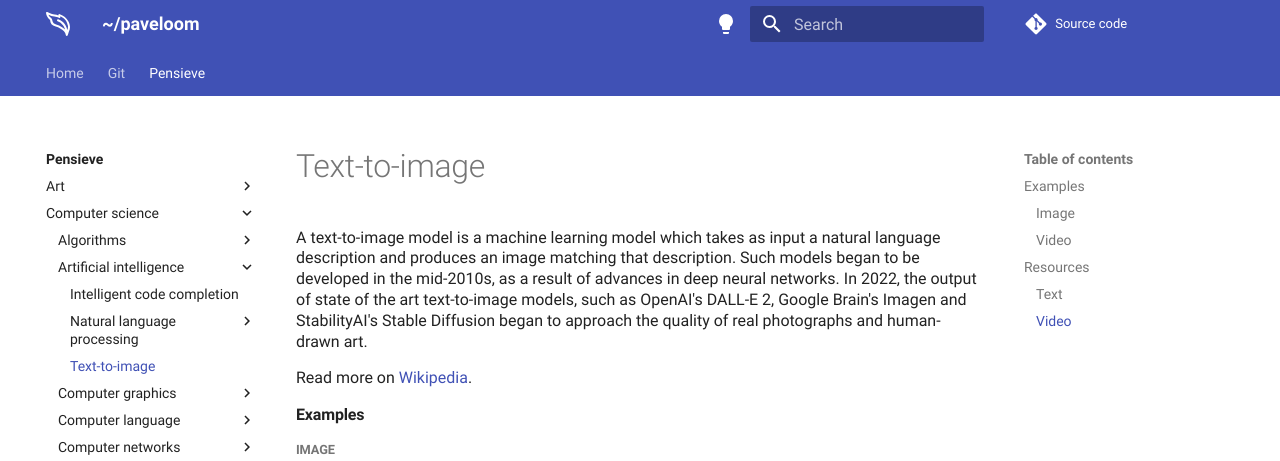
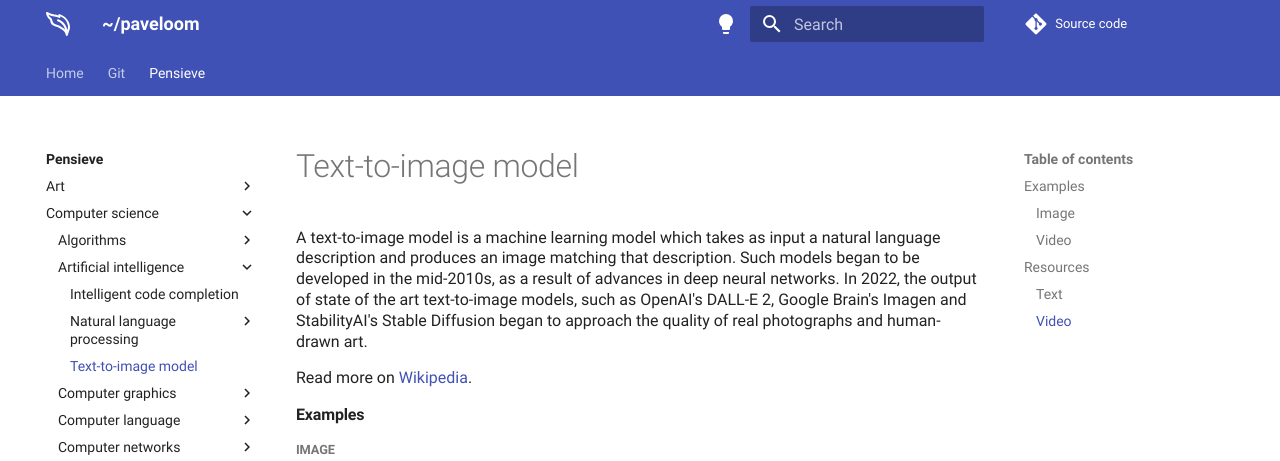
Before and after one commit to paveloom/paveloom.dev, an MkDocs documentation site: the page built from content/pensieve/text-to-image-model.md, in a window 1280 px wide and 1059 px high. Shown: the top 461 px of the window. Built offline with MkDocs 1.6.1 and Material for MkDocs 9.7.7, drawn with Linux system fonts in a browser that asks for light colours; comment, search, counter and statistics services are not loaded.

Commit message:
Pensieve: rename the Text-to-image page.

```diff
--- a/content/pensieve/text-to-image.md
+++ b/content/pensieve/text-to-image-model.md
@@ -1,4 +1,4 @@
-# Text-to-image
+# Text-to-image model
 
 A text-to-image model is a machine learning model which takes as input a natural language description and produces an image matching that description. Such models began to be developed in the mid-2010s, as a result of advances in deep neural networks. In 2022, the output of state of the art text-to-image models, such as OpenAI's DALL-E 2, Google Brain's Imagen and StabilityAI's Stable Diffusion began to approach the quality of real photographs and human-drawn art.
 
```
Also changed, not shown: content/sitemap.md (+1 -1 lines).
